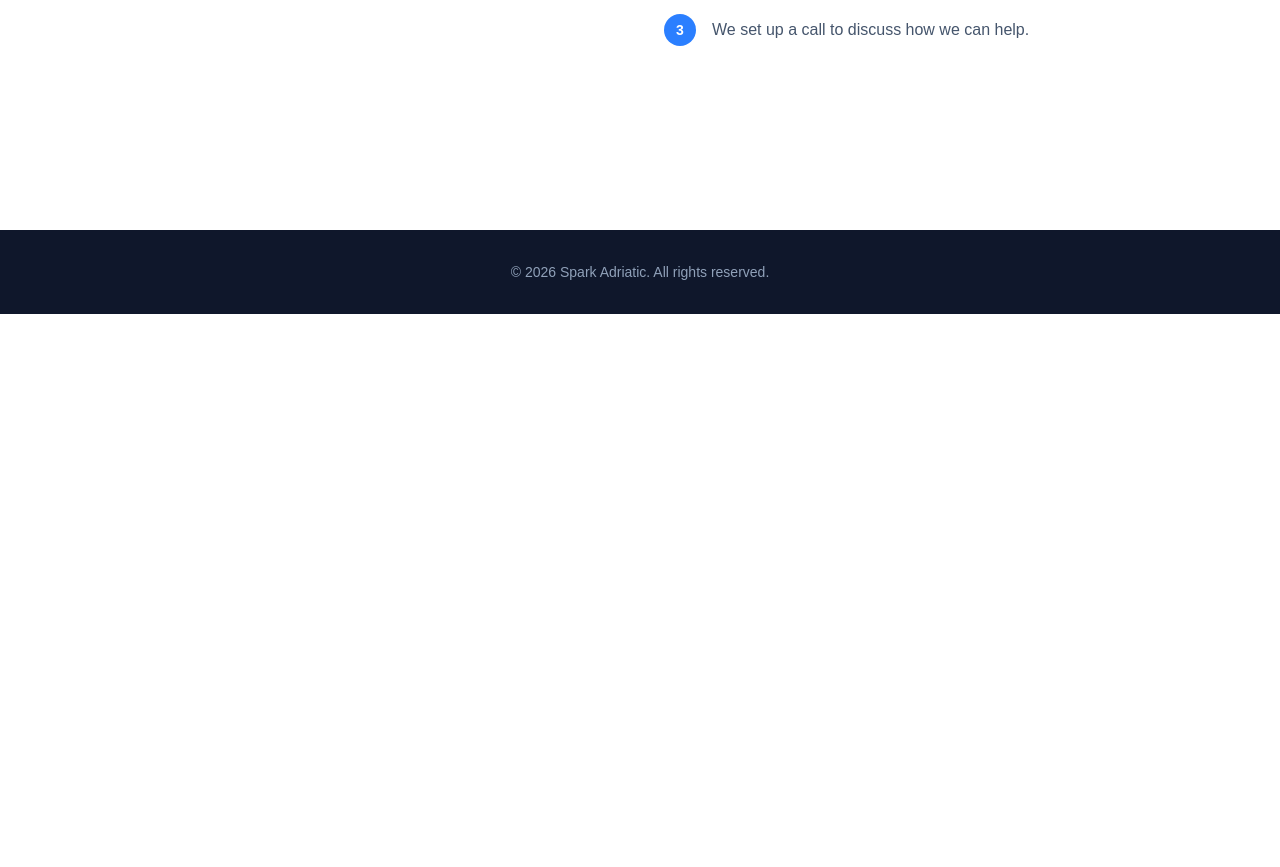
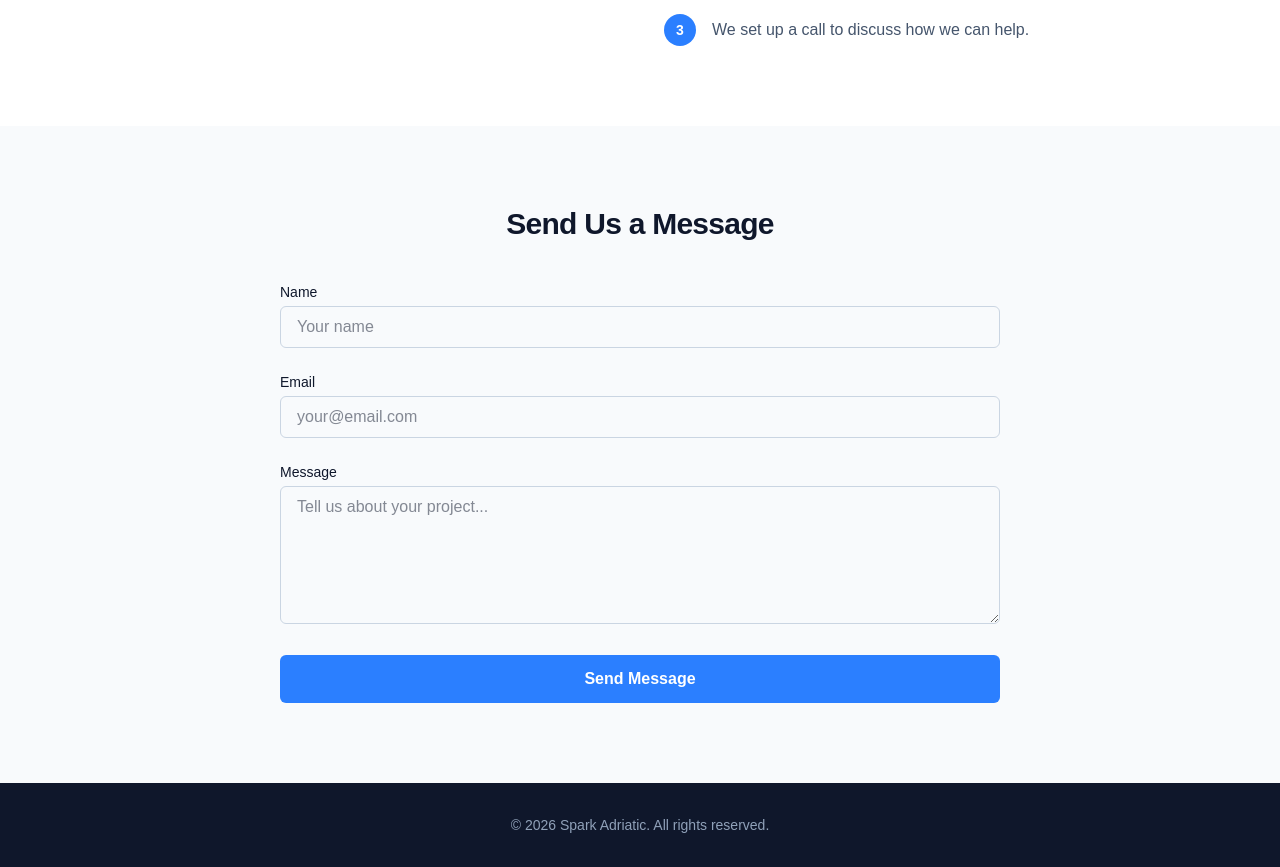
Before and after one commit to giancarlomari22/Sparkic, a Next.js app: page /contact in a window 1280 px wide. Shown: the part 486-1353 px from the top of the page. Before the commit the page ends 800 px from the top, so only its background shows below. Built offline with nearby package versions, Linux system fonts and the light colour scheme.

Commit message:
Add zod validacija u contact form

```diff
--- a/package.json
+++ b/package.json
@@ -11,7 +11,8 @@
   "dependencies": {
     "next": "16.2.9",
     "react": "19.2.4",
-    "react-dom": "19.2.4"
+    "react-dom": "19.2.4",
+    "zod": "^4.4.3"
   },
   "devDependencies": {
     "@tailwindcss/postcss": "^4",
--- a/src/app/contact/page.tsx
+++ b/src/app/contact/page.tsx
@@ -1,6 +1,7 @@
 import type { Metadata } from "next";
 import { PageHeader } from "@/components/page-header";
 import { ContactInfo } from "@/components/contact-info";
+import { ContactForm } from "@/components/contact-form";
 
 export const metadata: Metadata = {
   title: "Contact | Spark Adriatic",
@@ -15,6 +16,7 @@ export default function ContactPage() {
         description="Have a project in mind? We'd love to hear from you."
       />
       <ContactInfo />
+      <ContactForm />
     </>
   );
 }
--- /dev/null
+++ b/src/app/types/index.ts
@@ -0,0 +1,9 @@
+import { z } from "zod";
+
+export const contactSchema = z.object({
+  name: z.string().min(2, "Name must be at least 2 characters.").max(100, "Name is too long."),
+  email: z.email("Please enter a valid email address."),
+  message: z.string().min(10, "Message must be at least 10 characters.").max(500, "Message cannot exceed 500 characters."),
+});
+
+export type ContactSchema = z.infer<typeof contactSchema>;
--- /dev/null
+++ b/src/components/contact-form.tsx
@@ -0,0 +1,129 @@
+"use client";
+
+import { useState } from "react";
+import { contactSchema, type ContactSchema } from "@/app/types";
+
+type FieldErrors = Partial<Record<keyof ContactSchema, string>>;
+
+export function ContactForm() {
+  const [sent, setSent] = useState(false);
+  const [errors, setErrors] = useState<FieldErrors>({});
+
+  function handleSubmit(e: React.FormEvent<HTMLFormElement>) {
+    e.preventDefault();
+
+    const formData = new FormData(e.currentTarget);
+    const data = {
+      name: formData.get("name") as string,
+      email: formData.get("email") as string,
+      message: formData.get("message") as string,
+    };
+
+    const parsed = contactSchema.safeParse(data);
+
+    if (!parsed.success) {
+      const fieldErrors: FieldErrors = {};
+      for (const issue of parsed.error.issues) {
+        const field = issue.path[0] as keyof ContactSchema;
+        if (!fieldErrors[field]) {
+          fieldErrors[field] = issue.message;
+        }
+      }
+      setErrors(fieldErrors);
+      return;
+    }
+
+    setErrors({});
+    setSent(true);
+  }
+
+  if (sent) {
+    return (
+      <section className="bg-slate-50">
+        <div className="mx-auto max-w-3xl px-6 py-20 text-center">
+          <h2 className="text-2xl font-bold text-slate-900">Message sent!</h2>
+          <p className="mt-4 text-slate-600">
+            Thanks for reaching out. We&apos;ll get back to you within 48
+            hours.
+          </p>
+        </div>
+      </section>
+    );
+  }
+
+  return (
+    <section className="bg-slate-50">
+      <div className="mx-auto max-w-3xl px-6 py-20">
+        <h2 className="text-center text-3xl font-bold tracking-tight text-slate-900">
+          Send Us a Message
+        </h2>
+
+        <form onSubmit={handleSubmit} className="mt-10 space-y-6" noValidate>
+          <div>
+            <label
+              htmlFor="name"
+              className="block text-sm font-medium text-slate-900"
+            >
+              Name
+            </label>
+            <input
+              id="name"
+              name="name"
+              type="text"
+              placeholder="Your name"
+              className="mt-1 w-full rounded-md border border-slate-300 px-4 py-2 text-slate-900 focus:border-blue-500 focus:outline-none"
+            />
+            {errors.name && (
+              <p className="mt-1 text-sm text-red-500">{errors.name}</p>
+            )}
+          </div>
+
+          <div>
+            <label
+              htmlFor="email"
+              className="block text-sm font-medium text-slate-900"
+            >
+              Email
+            </label>
+            <input
+              id="email"
+              name="email"
+              type="email"
+              placeholder="your@email.com"
+              className="mt-1 w-full rounded-md border border-slate-300 px-4 py-2 text-slate-900 focus:border-blue-500 focus:outline-none"
+            />
+            {errors.email && (
+              <p className="mt-1 text-sm text-red-500">{errors.email}</p>
+            )}
+          </div>
+
+          <div>
+            <label
+              htmlFor="message"
+              className="block text-sm font-medium text-slate-900"
+            >
+              Message
+            </label>
+            <textarea
+              id="message"
+              name="message"
+              rows={5}
+              placeholder="Tell us about your project..."
+              className="mt-1 w-full rounded-md border border-slate-300 px-4 py-2 text-slate-900 focus:border-blue-500 focus:outline-none"
+            />
+            {errors.message && (
+              <p className="mt-1 text-sm text-red-500">{errors.message}</p>
+            )}
+          </div>
+
+          <button
+            type="submit"
+            className="w-full rounded-md bg-blue-500 py-3 text-base font-semibold text-white transition-colors hover:bg-blue-600"
+          >
+            Send Message
+          </button>
+        </form>
+      </div>
+    </section>
+  );
+}
```
Also changed, not shown: 1 other file (tests, documents, lock files or other folders).
